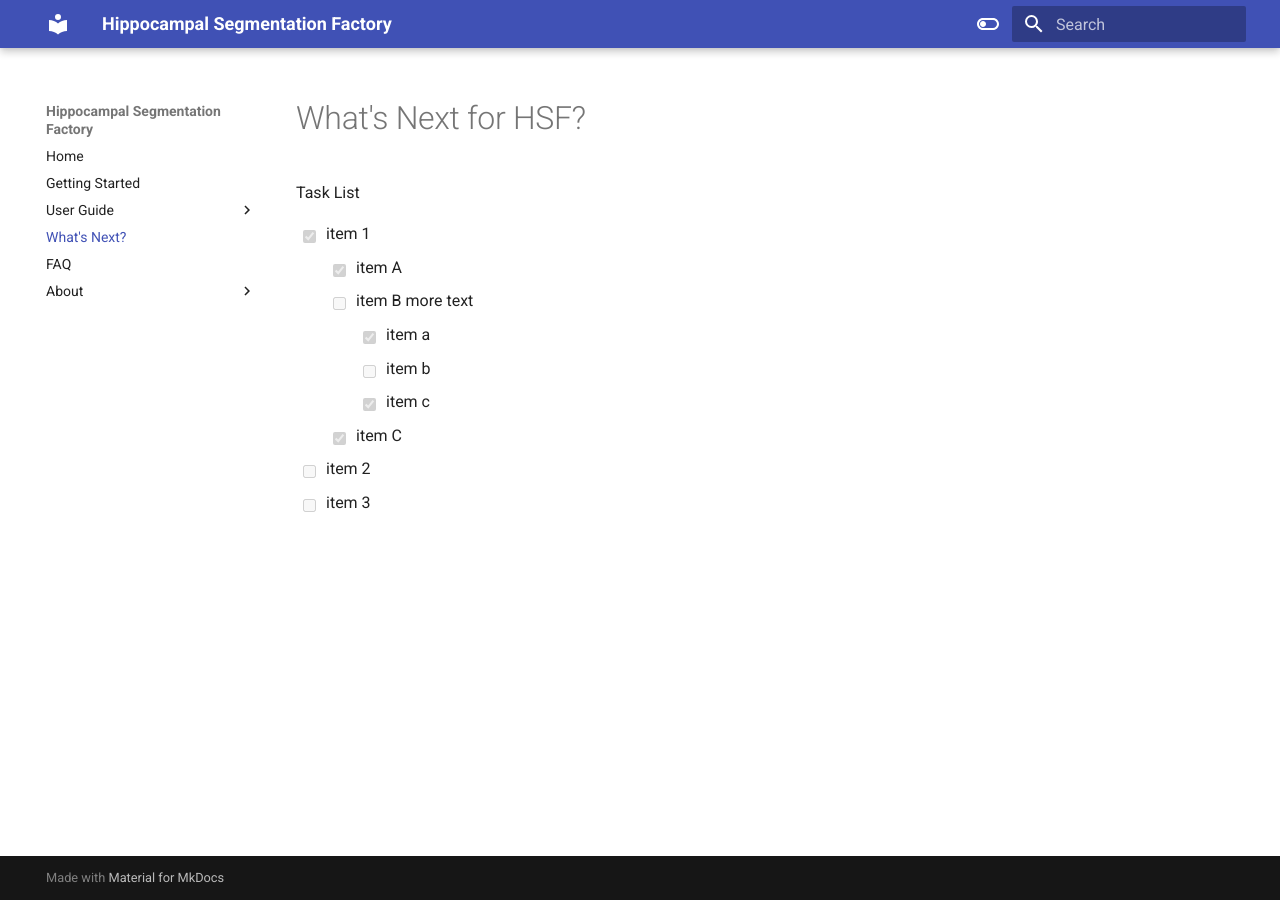
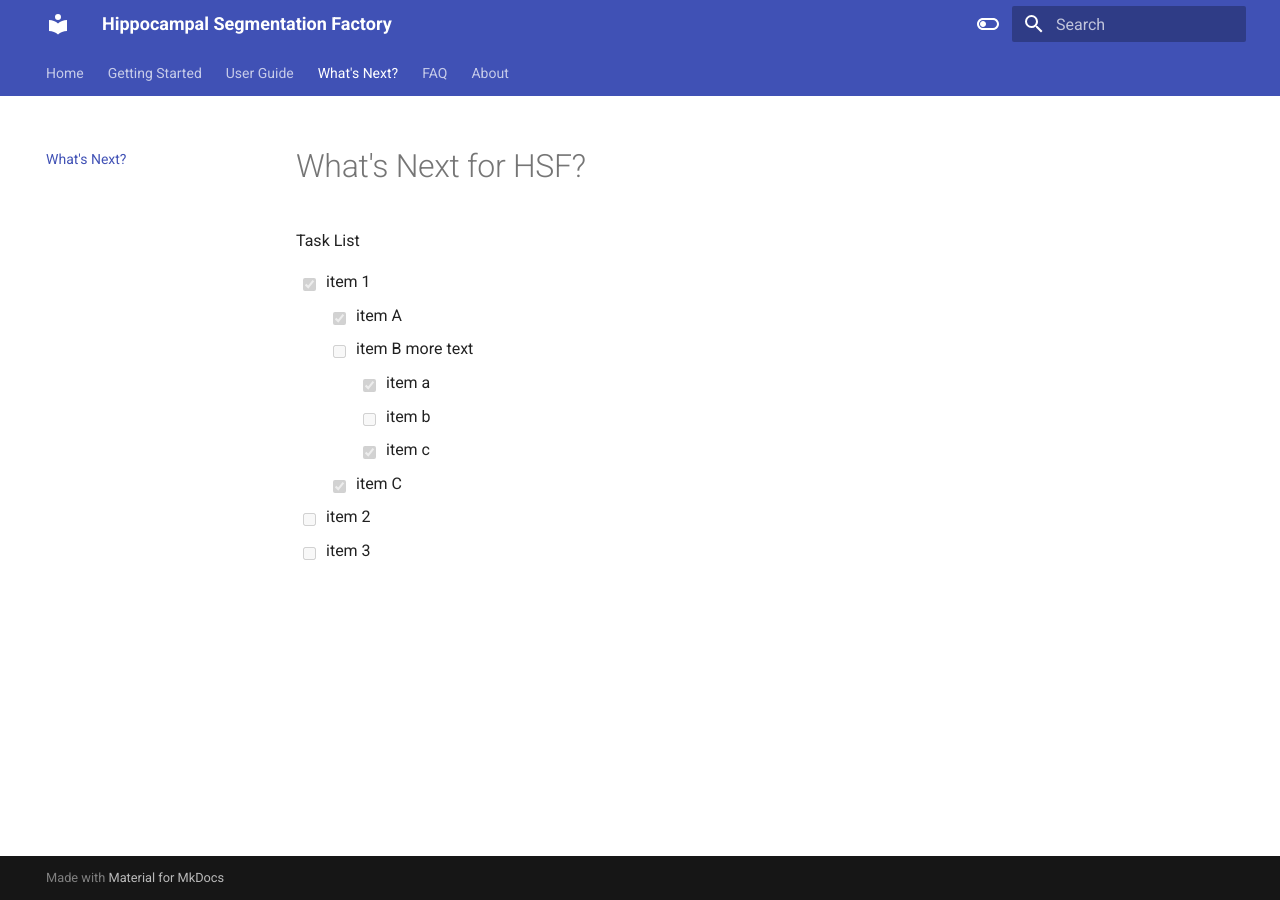
Before and after one commit to clementpoiret/HSF, an MkDocs documentation site: the page built from docs/whats-next.md, in a window 1280 px wide. Built offline with MkDocs 1.6.1 and Material for MkDocs 9.7.7, drawn with Linux system fonts in a browser that asks for light colours; the version menu is left out.

Commit message:
Updated doc

```diff
--- a/mkdocs.yml
+++ b/mkdocs.yml
@@ -1,16 +1,23 @@
 site_name: Hippocampal Segmentation Factory
+repo_name: clementpoiret/HSF
 
 theme:
   name: material
+  icon:
+    repo: fontawesome/brands/git-alt
   palette:
-    - scheme: default
+    - media: "(prefers-color-scheme: light)"
+      scheme: default
       toggle:
         icon: material/toggle-switch-off-outline
         name: Switch to dark mode
-    - scheme: slate
+    - media: "(prefers-color-scheme: dark)"
+      scheme: slate
       toggle:
         icon: material/toggle-switch
         name: Switch to light mode
+  features:
+    - navigation.tabs
 
 nav:
   - Home: 'index.md'
@@ -33,3 +40,7 @@
   - pymdownx.details
   - pymdownx.tasklist
   - pymdownx.superfences
+
+extra:
+  version:
+    provider: mike
```
